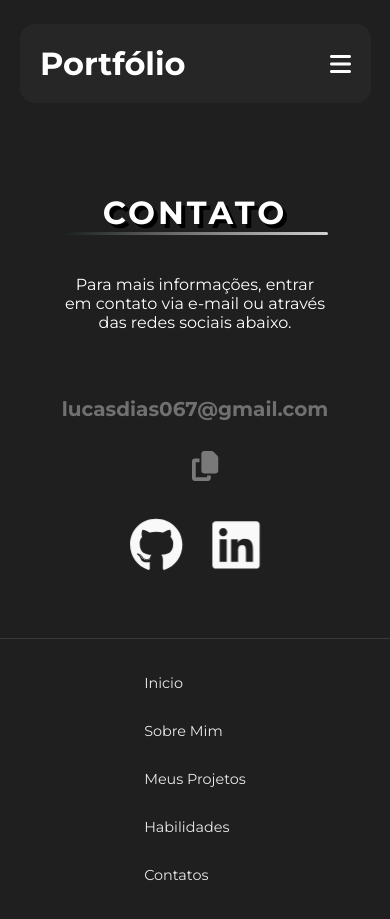
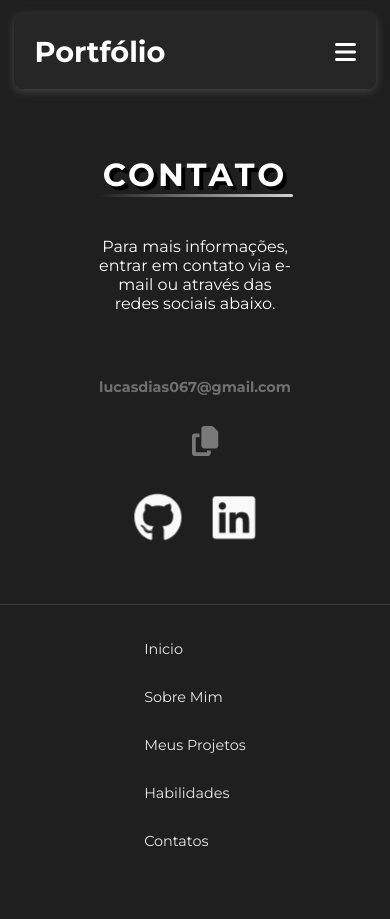
Before and after one commit to Lucasdias067/portfolio-pessoal, a Next.js app: page /contact in a window 390 px wide. After the commit the page ends 885 px from the top, so only its background shows below. Built offline with nearby package versions, Linux system fonts and the light colour scheme.

Commit message:
new features on nav

```diff
--- a/src/app/contact/page.tsx
+++ b/src/app/contact/page.tsx
@@ -31,7 +31,7 @@ export default function Contact() {
         <h2 className="email">
           <Link href="mailto:lucasdias067@gmail.com">
             <FontAwesomeIcon icon={faLinkSlash} size="xs" />
-            lucasdias067@gmail.com
+            {copy}
           </Link>
           <span title="Clique para copiar" onClick={clipboard}>
             <FontAwesomeIcon icon={faCopy} size="xl" fade />
--- a/src/app/header/page.tsx
+++ b/src/app/header/page.tsx
@@ -1,5 +1,4 @@
 "use client"
-import Link from "next/link"
 import "./style.css"
 import { faBars } from "@fortawesome/free-solid-svg-icons"
 import { FontAwesomeIcon } from "@fortawesome/react-fontawesome"
@@ -22,9 +21,9 @@ export default function Header() {
   return (
     <header id="header">
       <div className="header">
-        <Link href="/" className="link-name">
+        <a href="/" className="link-name">
           <h1>Portfólio</h1>
-        </Link>
+        </a>
         <div className="navigation_header">
           {navHeader.map(({ name, href, className }) => (
             <a href={href} className={className} key={name}>{name}</a>
@@ -34,9 +33,9 @@ export default function Header() {
 
       <div className="headerMobile">
         <div className="menuMobile">
-          <Link href="/" className="link-name">
+          <a href="/" className="link-name">
             <h1>Portfólio</h1>
-          </Link>
+          </a>
           <FontAwesomeIcon icon={faBars} size="xl" onClick={openMenu} />
         </div>
         {menu &&
--- a/src/app/header/style.css
+++ b/src/app/header/style.css
@@ -6,6 +6,12 @@
 
 header {
   animation: header 1.5s;
+  margin: 1.2rem;
+  position: sticky;
+  top: 0;
+  z-index: 99;
+  filter: drop-shadow(0px 5px 7px rgb(70, 70, 70));
+  transition: filter 10s;
 }
 
 .header,
@@ -17,11 +23,8 @@ header {
 
 .header {
   justify-content: space-between;
-  max-width: 96%;
   padding: 20px;
-  margin: 20px;
-  margin-top: 1.5em;
-  border-radius: 15px;
+  border-radius: 8px;
   background-color: #262626;
 }
 
@@ -66,29 +69,35 @@ header {
   display: none;
 }
 
-@media (max-width: 830px) {
+@media (max-width: 900px) {
 
-  .header,
+  a {
+    font-size: 0.9rem
+  }
+}
+
+@media screen and (max-width: 768px) {
+  header {
+    margin: 0.9rem;
+    filter: drop-shadow(0px 2px 5px rgb(70, 70, 70));
+  }
+
+  .header {
+    display: none;
+  }
+
   .navigation_header {
     flex-direction: column;
     gap: 30px;
-  }
-}
-
-@media screen and (max-width: 425px) {
-  .header {
-    display: none;
   }
 
   .headerMobile {
     display: inline-flex;
     flex-direction: column;
     gap: 2rem;
-    width: 90%;
+    width: 100%;
     padding: 20px;
-    margin: 20px;
-    margin-top: 1.5em;
-    border-radius: 15px;
+    border-radius: 8px;
     background-color: #262626;
   }
 
```
